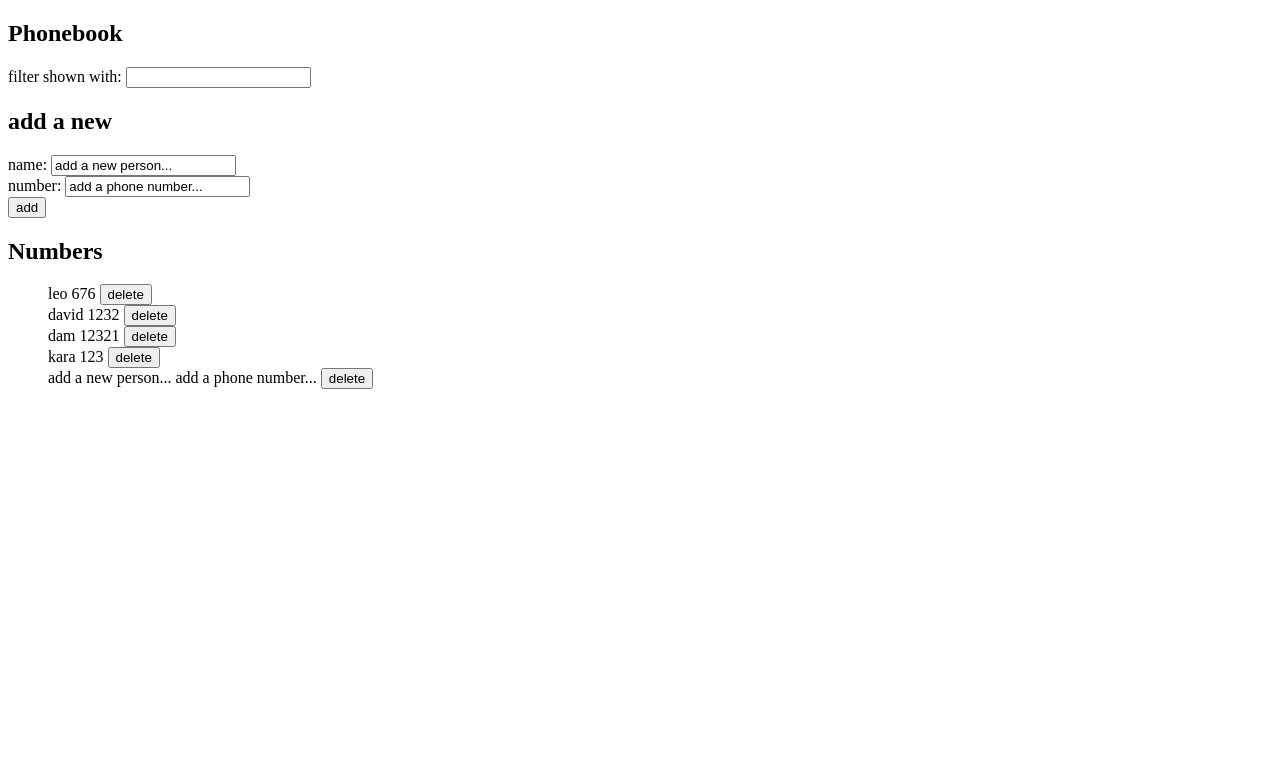
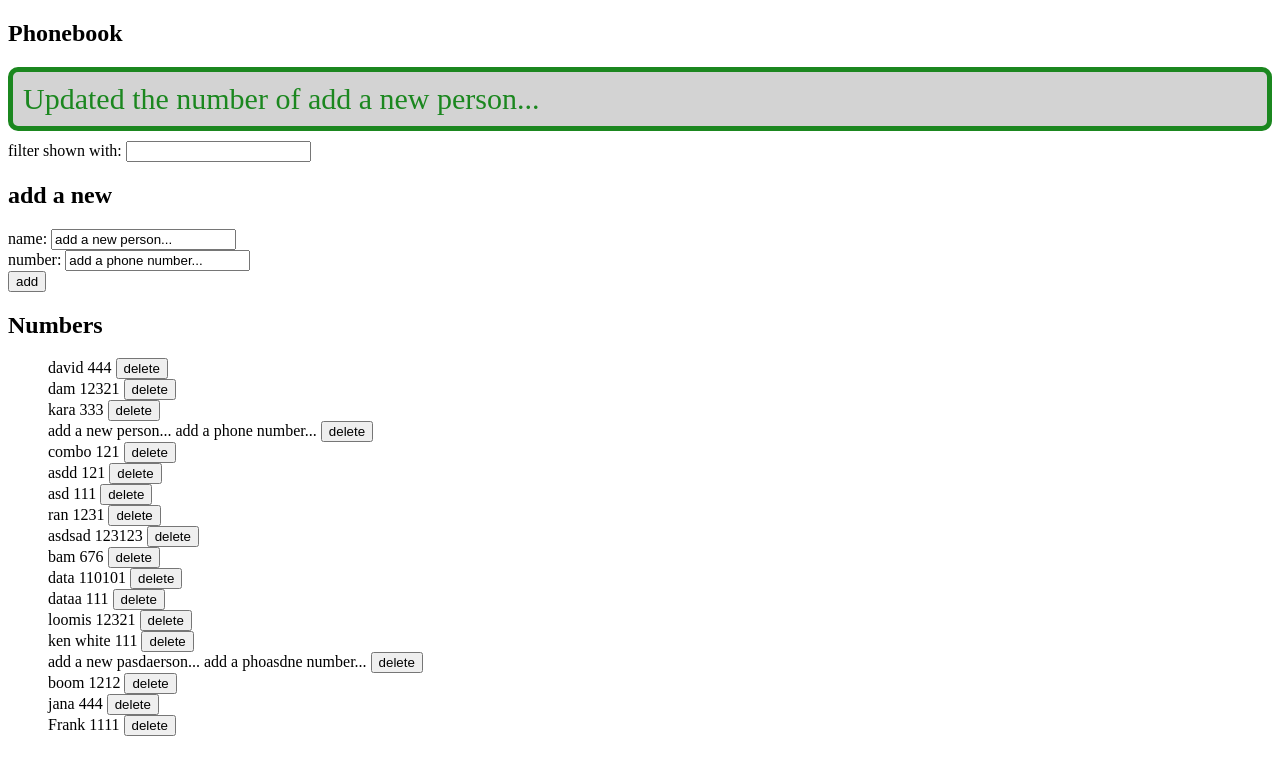
Before and after one commit to DevDaveF/FullStackOpen, a React (Vite) app in the folder Part2/phonebook/: page / in a window 1280 px wide. Both pictures are taken after a click on the button "add". Shown: the top 774 px of the page. Built offline with nearby package versions, Linux system fonts and the light colour scheme; no server answers; data requests are answered from the project's data file.

Commit message:
Completed exercise 2.16

```diff
--- a/Part2/phonebook/db.json
+++ b/Part2/phonebook/db.json
@@ -1,14 +1,9 @@
 {
   "persons": [
     {
-      "id": "63e3",
-      "name": "leo",
-      "number": "676"
-    },
-    {
       "id": "16db",
       "name": "david",
-      "number": "1232"
+      "number": "444"
     },
     {
       "id": "9b38",
@@ -18,12 +13,82 @@
     {
       "id": "3301",
       "name": "kara",
-      "number": "123"
+      "number": "333"
     },
     {
       "id": "9509",
       "name": "add a new person...",
       "number": "add a phone number..."
+    },
+    {
+      "id": "c56f",
+      "name": "combo",
+      "number": "121"
+    },
+    {
+      "id": "8c8d",
+      "name": "asdd",
+      "number": "121"
+    },
+    {
+      "id": "5edd",
+      "name": "asd",
+      "number": "111"
+    },
+    {
+      "id": "ad71",
+      "name": "ran",
+      "number": "1231"
+    },
+    {
+      "id": "7040",
+      "name": "asdsad",
+      "number": "123123"
+    },
+    {
+      "id": "247a",
+      "name": "bam",
+      "number": "676"
+    },
+    {
+      "id": "5595",
+      "name": "data",
+      "number": "110101"
+    },
+    {
+      "id": "d0ea",
+      "name": "dataa",
+      "number": "111"
+    },
+    {
+      "id": "c020",
+      "name": "loomis",
+      "number": "12321"
+    },
+    {
+      "id": "e7d4",
+      "name": "ken white",
+      "number": "111"
+    },
+    {
+      "id": "b789",
+      "name": "add a new pasdaerson...",
+      "number": "add a phoasdne number..."
+    },
+    {
+      "id": "2f57",
+      "name": "boom",
+      "number": "1212"
+    },
+    {
+      "id": "889e",
+      "name": "jana",
+      "number": "444"
+    },
+    {
+      "id": "6a65",
+      "name": "Frank",
+      "number": "1111"
     }
   ]
 }
--- a/Part2/phonebook/src/App.jsx
+++ b/Part2/phonebook/src/App.jsx
@@ -3,16 +3,18 @@ import PersonForm from './PersonForm'
 import Filter from './Filter'
 import AllPeople from './AllPeople'
 import repositoryService from './services/repository.js'
+import Notification from './Notification.jsx'
+import './index.css'
 
 const App = () => {
 
   const [persons, setPersons] = useState([])
+  const [newName, setNewName] = useState('add a new person...')
+  const [newNum, setNewNum] = useState('add a phone number...')
+  const [nameFilter, setNameFilter] = useState('')
+  const [message, setMessage] = useState(null)
 
-  const [newName, setNewName] = useState('add a new person...')
-
-  const [newNum, setNewNum] = useState('add a phone number...')
-
-  const [nameFilter, setNameFilter] = useState('')
+  let messageType = null
 
   useEffect(() => {
     repositoryService
@@ -37,14 +39,19 @@ const App = () => {
     if(checkName){
       checkName.number = newNum
       console.log('checkname update number: ',checkName.number)
-      window.confirm(`${newName} is already added to phonebook, replace the old number with a new one?`)
-      ? repositoryService
-      .update(checkName)
-      .then(response => {
-        setPersons(persons.map(persons => persons.id === checkName.id ? response.data : persons))
-      })
-      : window.alert("no")
-    }
+        if(window.confirm(`${newName} is already added to phonebook, replace the old number with a new one?`)){
+          repositoryService
+          .update(checkName)
+          .then(response => {
+            setPersons(persons.map(persons => persons.id === checkName.id ? response.data : persons))
+          })
+          setMessage(`Updated the number of ${checkName.name}`)
+          messageType = 0
+          setTimeout(() => {
+            setMessage(null)
+          }, 5000)
+        }
+      }
     else{
       repositoryService
       .create(personObject)
@@ -54,6 +61,11 @@ const App = () => {
         setNewName('')
         setNewNum('')
       })
+      setMessage(`Added ${personObject.name} to the phonebook`)
+      messageType = 0
+      setTimeout(() => {
+        setMessage(null)
+      }, 5000)
     }
 
   }
@@ -73,7 +85,7 @@ const App = () => {
   return (
     <div>
       <h2>Phonebook</h2>
-
+        <Notification message={message} type={messageType}/>
         <Filter value = {nameFilter} onChange = {handleFilter}/>
 
       <h2>add a new</h2>
--- /dev/null
+++ b/Part2/phonebook/src/Notification.jsx
@@ -0,0 +1,15 @@
+const Notification = ({ message }, {type}) => {
+    if (message === null) {
+      return null
+    }
+    console.log('type of message', type)
+
+    return (
+      <div className="confirm">
+        {message}
+      </div>
+
+    )
+  }
+
+  export default Notification
--- /dev/null
+++ b/Part2/phonebook/src/index.css
@@ -0,0 +1,29 @@
+h1 {
+    color: green;
+    font-style: italic;
+  }
+
+  .confirm {
+    color: rgb(27, 135, 31);
+    font-size: 30px;
+    background: lightgrey;
+    font-weight: 100;
+    border-style: solid;
+    border-radius: 10px;
+    padding: 10px;
+    margin-bottom: 10px;
+    border-width: 5px;
+  }
+
+
+  .error {
+    color: red;
+    font-size: 30px;
+    background: lightgrey;
+    font-weight: 100;
+    border-style: solid;
+    border-radius: 10px;
+    padding: 10px;
+    margin-bottom: 10px;
+    border-width: 5px;
+  }
```
